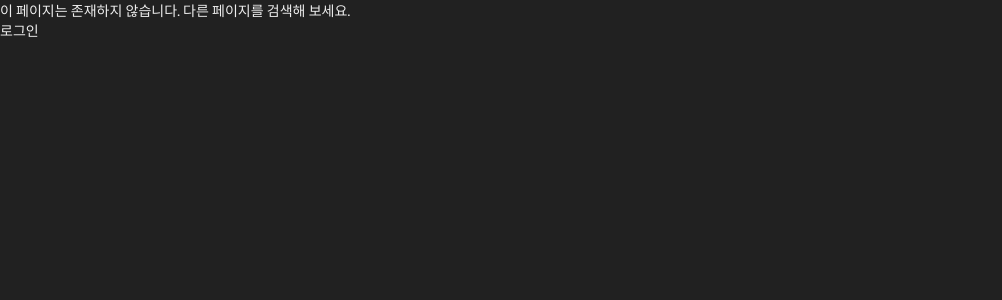
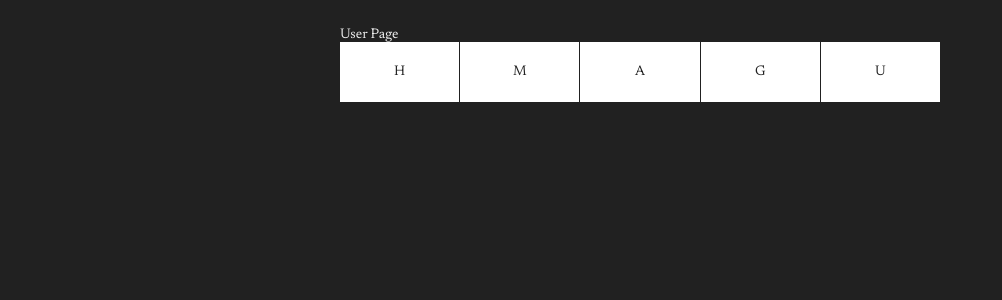
Before and after one commit to dnjswnsthd/Mido_frontend, a Next.js app: page /user in a window 1280 px wide. Before the commit this address had no page. Shown: the top 300 px of the page, without its empty margins (0-1002 px from the left). Built offline with nearby package versions, Linux system fonts and the light colour scheme.

Commit message:
feat : 다른 페이지 파일만 생성.

```diff
--- /dev/null
+++ b/app/(afterLogin)/add/page.tsx
@@ -0,0 +1,5 @@
+const AddMisigdoPage = () => {
+  return <div>Misigdo Add Page</div>;
+};
+
+export default AddMisigdoPage;
--- /dev/null
+++ b/app/(afterLogin)/user/page.tsx
@@ -0,0 +1,9 @@
+const UserPage = () => {
+  return (
+    <div>
+      User Page
+    </div>
+  )
+}
+
+export default UserPage;
```
Also changed, not shown: app/(afterLogin)/group/page.tsx (added, +7 -0 lines).
